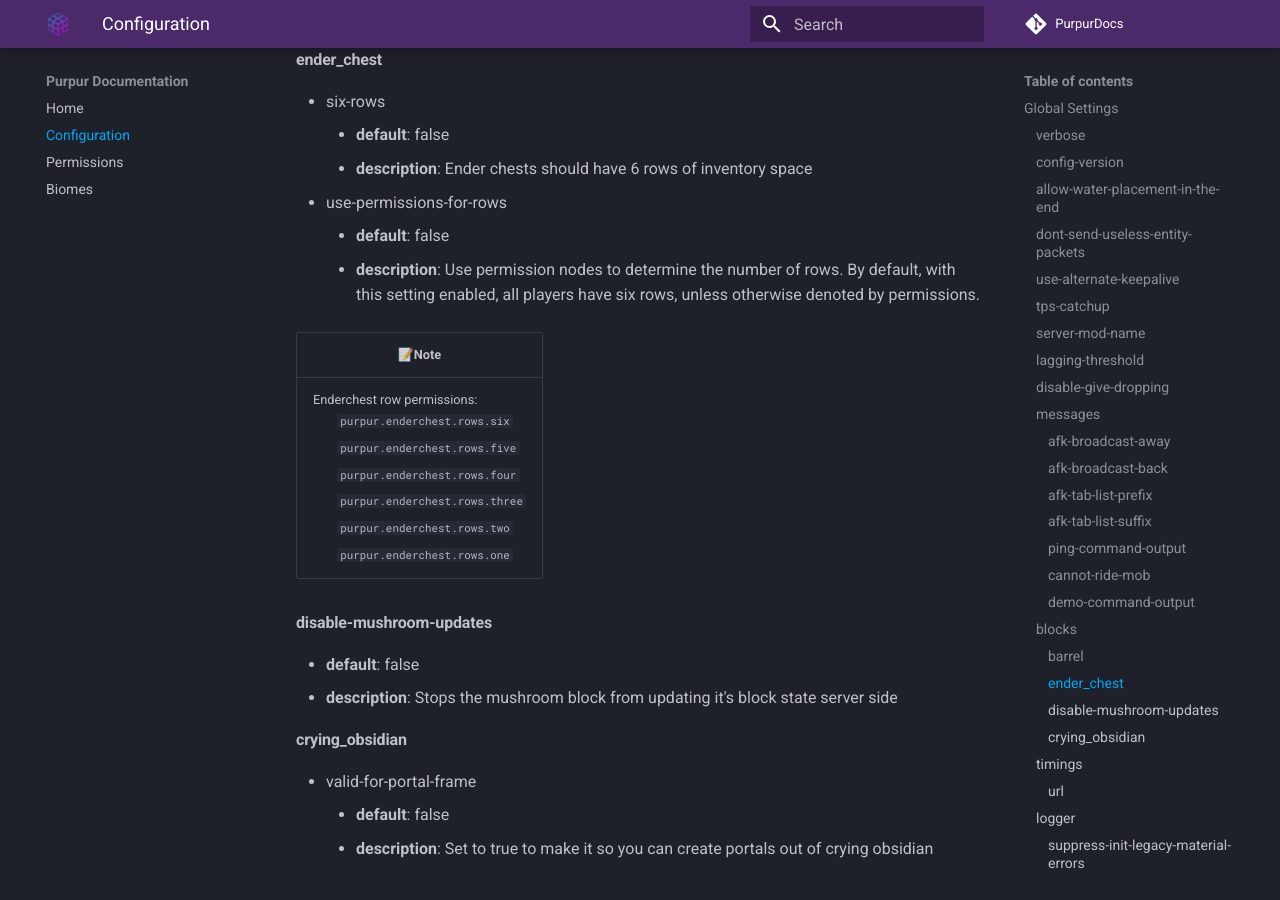
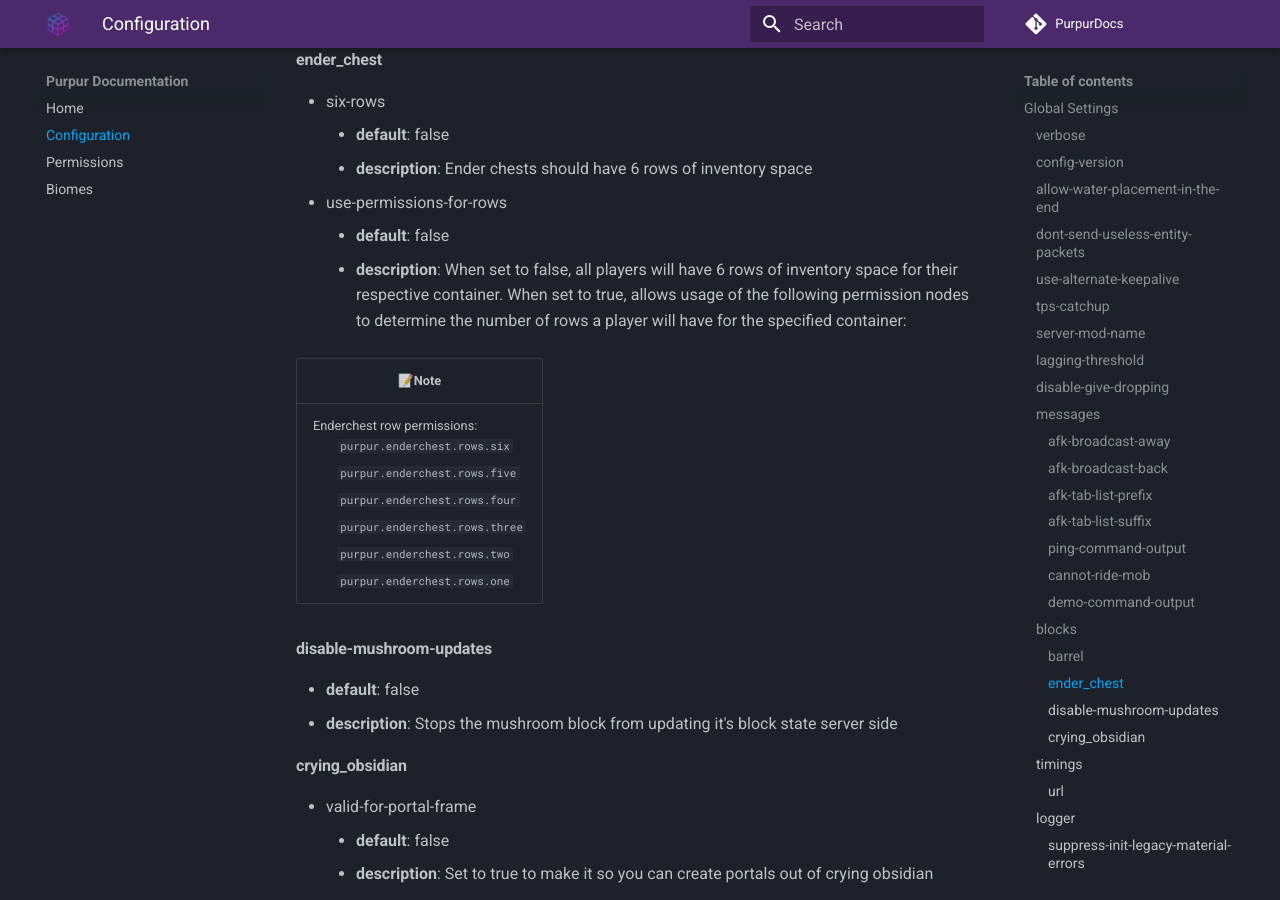
Before and after one commit to PurpurMC/PurpurDocs, an MkDocs documentation site: the page built from docs/Configuration.md, in a window 1280 px wide and 900 px high, scrolled down 3617 px. Built offline with MkDocs 1.6.1 and Material for MkDocs 9.7.7, drawn with Linux system fonts in a browser that asks for light colours; comment, search, counter and statistics services are not loaded.

Commit message:
Clarify use-permissions-for-rows
Previous documentation for this config option said "Use permission nodes to determine the number of rows. By default, with this setting enabled, all players have six rows, unless otherwise denoted by permissions." This caused a massive loss of productivity in the support Discord and confusion among the meaning of the word "denote". Some people's vocabulary "in their world" may be different, and this commit accounts for that.

```diff
--- a/docs/Configuration.md
+++ b/docs/Configuration.md
@@ -102,7 +102,7 @@ Requires the `bukkit.command.demo` permission ([Permissions](Permissions))
     - **description**: Ender chests should have 6 rows of inventory space
 * use-permissions-for-rows
     - **default**: false
-    - **description**: Use permission nodes to determine the number of rows. By default, with this setting enabled, all players have six rows, unless otherwise denoted by permissions.
+    - **description**: When set to false, all players will have 6 rows of inventory space for their respective container. When set to true, allows usage of the following permission nodes to determine the number of rows a player will have for the specified container:
 
 <table>
     <thead>
```
